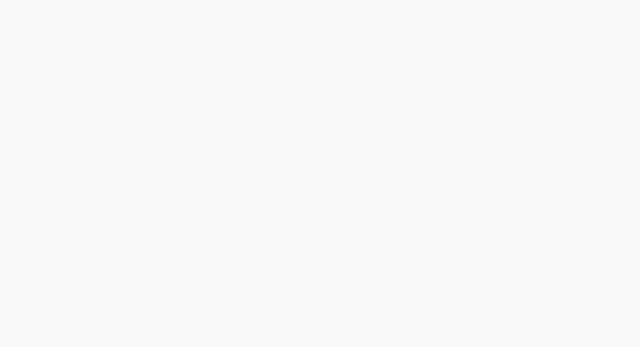
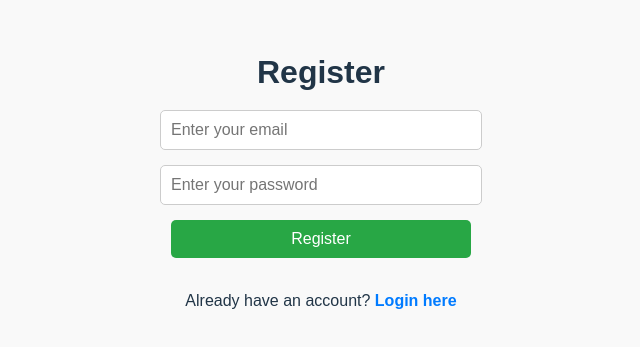
Before and after one commit to gordonchangg/CloudApplication, a React (Vite) app in the folder my-app/: page /register in a window 1280 px wide. Before the commit this address had no page. Shown: the part 219-566 px from the top of the page, without its empty margins (319-959 px from the left). Built offline with nearby package versions, Linux system fonts and the light colour scheme.

Commit message:
added firebase auth

```diff
--- a/my-app/package.json
+++ b/my-app/package.json
@@ -10,6 +10,7 @@
     "preview": "vite preview"
   },
   "dependencies": {
+    "firebase": "^11.6.0",
     "react": "^19.0.0",
     "react-dom": "^19.0.0",
     "react-router-dom": "^7.4.1"
--- a/my-app/src/App.jsx
+++ b/my-app/src/App.jsx
@@ -2,6 +2,7 @@ import React from "react";
 import { BrowserRouter as Router, Routes, Route } from "react-router-dom";
 import LoginPage from "./LoginPage";
 import MainPage from "./MainPage";
+import RegisterPage from "./RegisterPage";
 
 function App() {
   return (
@@ -10,6 +11,7 @@ function App() {
         {/* Default route redirects to /login */}
         <Route path="/" element={<LoginPage />} />
         <Route path="/login" element={<LoginPage />} />
+        <Route path="/register" element={<RegisterPage />} />
         <Route path="/main" element={<MainPage />} />
       </Routes>
     </Router>
--- a/my-app/src/LoginPage.css
+++ b/my-app/src/LoginPage.css
@@ -45,6 +45,21 @@ body {
     background-color: #0056b3;
   }
 
+  .register-button {
+    padding: 10px 20px;
+    background-color: #007bff; /* Blue background */
+    color: white;
+    border: none;
+    border-radius: 5px;
+    cursor: pointer;
+    font-size: 1rem;
+    margin-top: 10px;
+  }
+
+  .register-button:hover {
+    background-color: #0056b3; /* Darker blue on hover */
+  }
+
   .guest-link {
     text-decoration: none;
     color: #007bff;
--- a/my-app/src/LoginPage.jsx
+++ b/my-app/src/LoginPage.jsx
@@ -1,31 +1,58 @@
+// src/LoginPage.jsx
 import { Link, useNavigate } from "react-router-dom";
 import { useState } from "react";
+import { auth } from "./firebase"; // Import Firebase auth
+import { signInWithEmailAndPassword } from "firebase/auth"; // Import Firebase auth methods
 import "./LoginPage.css";
 
 function LoginPage() {
-  const [username, setUsername] = useState("");
+  const [email, setEmail] = useState("");
+  const [password, setPassword] = useState("");
   const navigate = useNavigate();
 
-  const handleLogin = () => {
-    if (username.trim()) {
-      // Simulate successful login
-      alert(`Welcome, ${username}!`);
-      navigate("/main");
-    } else {
-      alert("Please enter a username.");
+  const handleLogin = async (e) => {
+    e.preventDefault(); // Prevent form submission
+
+    try {
+      // Sign in with Firebase
+      await signInWithEmailAndPassword(auth, email, password);
+      alert("Login successful!");
+      navigate("/main"); // Redirect to the main page
+    } catch (error) {
+      alert("Login failed: " + error.message);
     }
+  };
+
+  const handleRegisterClick = () => {
+    navigate("/register"); // Navigate to the Register Page
   };
 
   return (
     <div className="login-page">
       <h1>Login</h1>
-      <input
-        type="text"
-        placeholder="Enter your username"
-        value={username}
-        onChange={(e) => setUsername(e.target.value)}
-      />
-      <button onClick={handleLogin}>Login</button>
+      <form onSubmit={handleLogin}>
+        <input
+          type="email"
+          placeholder="Enter your email"
+          value={email}
+          onChange={(e) => setEmail(e.target.value)}
+          required
+        />
+        <input
+          type="password"
+          placeholder="Enter your password"
+          value={password}
+          onChange={(e) => setPassword(e.target.value)}
+          required
+        />
+        <button type="submit">Login</button>
+      </form>
+
+      {/* Add a button to navigate to the Register Page */}
+      <button onClick={handleRegisterClick} className="register-button">
+        Register
+      </button>
+
       <p>
         Or{" "}
         <Link to="/main" className="guest-link">
--- /dev/null
+++ b/my-app/src/RegisterPage.css
@@ -0,0 +1,48 @@
+/* src/RegisterPage.css */
+
+.register-page {
+  display: flex;
+  flex-direction: column; /* Stack items vertically */
+  align-items: center; /* Center items horizontally */
+  justify-content: center; /* Center items vertically */
+  height: 100vh; /* Full viewport height */
+  background-color: #f9f9f9; /* Background color */
+  text-align: center; /* Center text inside elements */
+}
+
+.register-page h1 {
+  font-size: 2rem;
+  margin-bottom: 20px;
+}
+
+.register-page input,
+.register-page button {
+  width: 100%; /* Make inputs and buttons full-width within their container */
+  max-width: 300px; /* Limit the maximum width */
+  padding: 10px;
+  margin-bottom: 15px; /* Add space between elements */
+  border: 1px solid #ccc;
+  border-radius: 5px;
+  font-size: 1rem;
+}
+
+.register-page button {
+  background-color: #28a745; /* Green for registration */
+  color: white;
+  border: none;
+  cursor: pointer;
+}
+
+.register-page button:hover {
+  background-color: #218838; /* Darker green on hover */
+}
+
+.login-link {
+  text-decoration: none;
+  color: #007bff; /* Blue for links */
+  font-weight: bold;
+}
+
+.login-link:hover {
+  text-decoration: underline;
+}
--- /dev/null
+++ b/my-app/src/RegisterPage.jsx
@@ -0,0 +1,56 @@
+// src/RegisterPage.jsx
+import React, { useState } from "react";
+import { Link, useNavigate } from "react-router-dom";
+import { auth } from "./firebase"; // Import Firebase auth
+import { createUserWithEmailAndPassword } from "firebase/auth"; // Import Firebase auth methods
+import "./RegisterPage.css";
+
+function RegisterPage() {
+  const [email, setEmail] = useState("");
+  const [password, setPassword] = useState("");
+  const navigate = useNavigate();
+
+  const handleRegister = async (e) => {
+    e.preventDefault(); // Prevent form submission
+
+    try {
+      // Create a new user with Firebase
+      await createUserWithEmailAndPassword(auth, email, password);
+      alert("Registration successful!");
+      navigate("/login"); // Redirect to the login page
+    } catch (error) {
+      alert("Registration failed: " + error.message);
+    }
+  };
+
+  return (
+    <div className="register-page">
+      <h1>Register</h1>
+      <form onSubmit={handleRegister}>
+        <input
+          type="email"
+          placeholder="Enter your email"
+          value={email}
+          onChange={(e) => setEmail(e.target.value)}
+          required
+        />
+        <input
+          type="password"
+          placeholder="Enter your password"
+          value={password}
+          onChange={(e) => setPassword(e.target.value)}
+          required
+        />
+        <button type="submit">Register</button>
+      </form>
+      <p>
+        Already have an account?{" "}
+        <Link to="/login" className="login-link">
+          Login here
+        </Link>
+      </p>
+    </div>
+  );
+}
+
+export default RegisterPage;
--- /dev/null
+++ b/my-app/src/firebase.jsx
@@ -0,0 +1,23 @@
+// Import the functions you need from the SDKs you need
+import { initializeApp } from "firebase/app";
+import { getAnalytics } from "firebase/analytics";
+import { getAuth } from "firebase/auth";
+// TODO: Add SDKs for Firebase products that you want to use
+// https://firebase.google.com/docs/web/setup#available-libraries
+
+// Your web app's Firebase configuration
+// For Firebase JS SDK v7.20.0 and later, measurementId is optional
+const firebaseConfig = {
+  apiKey: "AIzaSyDzdaaoY7SqOEN-yDJKaOkGIVdX467Y2Wc",
+  authDomain: "cloudapplication-fa907.firebaseapp.com",
+  projectId: "cloudapplication-fa907",
+  storageBucket: "cloudapplication-fa907.firebasestorage.app",
+  messagingSenderId: "503233102260",
+  appId: "1:503233102260:web:7a36c13434af37b58132e1",
+  measurementId: "G-LDTS15HKVJ"
+};
+
+// Initialize Firebase
+const app = initializeApp(firebaseConfig);
+const analytics = getAnalytics(app);
+export const auth = getAuth(app);
```
Also changed, not shown: 1 other file (tests, documents, lock files or other folders).
